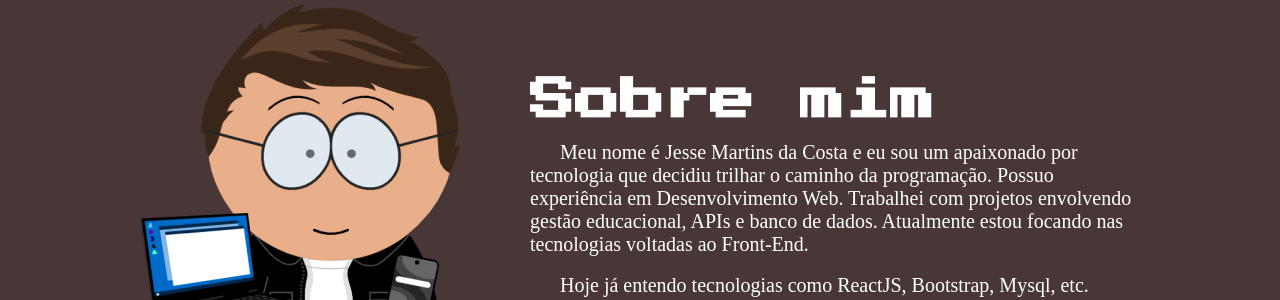
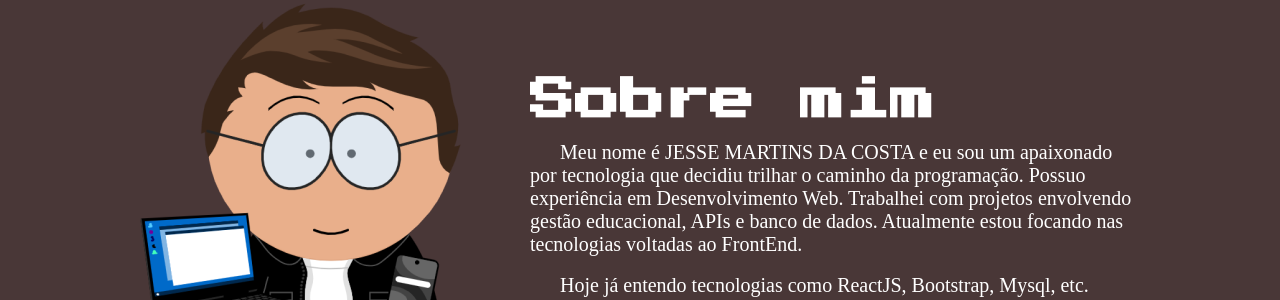
Before and after one commit to Phonhyer/PORTFOLIO, a plain HTML site: page index.html in a window 1280 px wide. Shown: the part 941-1241 px from the top of the page. Drawn offline with nearby package versions, Linux system fonts and the light colour scheme; a web font is replaced by a local one.

Commit message:
Update index.html

```diff
--- a/index.html
+++ b/index.html
@@ -119,10 +119,14 @@
                             <h2>Sobre mim</h2>
                             <br />
                             <p>
-                                Meu nome é Jesse Martins da Costa e eu sou um apaixonado por tecnologia que decidiu trilhar o caminho da programação.
-                                Possuo experiência em Desenvolvimento Web.
-                                Trabalhei com projetos envolvendo gestão educacional, APIs e banco de dados.
-                                Atualmente estou focando nas tecnologias voltadas ao Front-End.
+                                Meu nome é JESSE MARTINS DA COSTA e eu sou um apaixonado
+                                por tecnologia que decidiu trilhar o caminho da
+                                programação. Possuo experiência em
+                                Desenvolvimento Web. Trabalhei com projetos
+                                envolvendo gestão educacional, APIs e banco de
+                                dados. Atualmente estou focando nas tecnologias
+                                voltadas ao FrontEnd.
+
                             </p>
                             <br />
                             <p>
```
